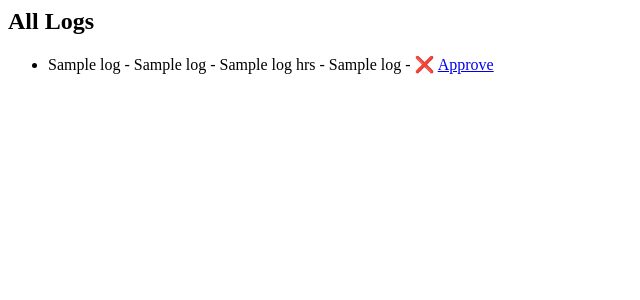
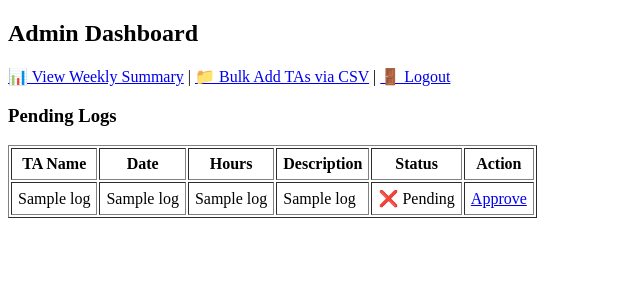
Before and after one commit to anubhavdwivedy/ta_monitoring_system, a Flask app: template templates/admin.html in a window 1280 px wide. Shown: the top 300 px of the page, without its empty margins (0-640 px from the left). Run offline with Flask 3, Linux system fonts and the light colour scheme; the template is opened without the code that fills it: most values are stand-ins (such as "Sample title", 1, 10 or a date in 2020).

Commit message:
Update admin.html

```diff
--- a/templates/admin.html
+++ b/templates/admin.html
@@ -1,8 +1,45 @@
-<h2>All Logs</h2>
-<ul>
-{% for log in logs %}
-  <li>{{ log[1] }} - {{ log[2] }} - {{ log[3] }} hrs - {{ log[4] }} - {{ '✅' if log[5] else '❌' }}
-  {% if not log[5] %}<a href="/approve/{{ log[0] }}">Approve</a>{% endif %}
-  </li>
-{% endfor %}
-</ul>
+<!DOCTYPE html>
+<html>
+<head>
+    <title>Admin Dashboard - TA Monitoring</title>
+</head>
+<body>
+    <h2>Admin Dashboard</h2>
+
+    <p><a href="/summary">📊 View Weekly Summary</a> | <a href="/bulk_add">📁 Bulk Add TAs via CSV</a> | <a href="/logout">🚪 Logout</a></p>
+
+    <h3>Pending Logs</h3>
+    <table border="1" cellpadding="6">
+        <tr>
+            <th>TA Name</th>
+            <th>Date</th>
+            <th>Hours</th>
+            <th>Description</th>
+            <th>Status</th>
+            <th>Action</th>
+        </tr>
+        {% for log in logs %}
+        <tr>
+            <td>{{ log[1] }}</td>
+            <td>{{ log[2] }}</td>
+            <td>{{ log[3] }}</td>
+            <td>{{ log[4] }}</td>
+            <td>
+                {% if log[5] %}
+                    ✅ Approved
+                {% else %}
+                    ❌ Pending
+                {% endif %}
+            </td>
+            <td>
+                {% if not log[5] %}
+                    <a href="/approve/{{ log[0] }}">Approve</a>
+                {% else %}
+                    ---
+                {% endif %}
+            </td>
+        </tr>
+        {% endfor %}
+    </table>
+</body>
+</html>
```
